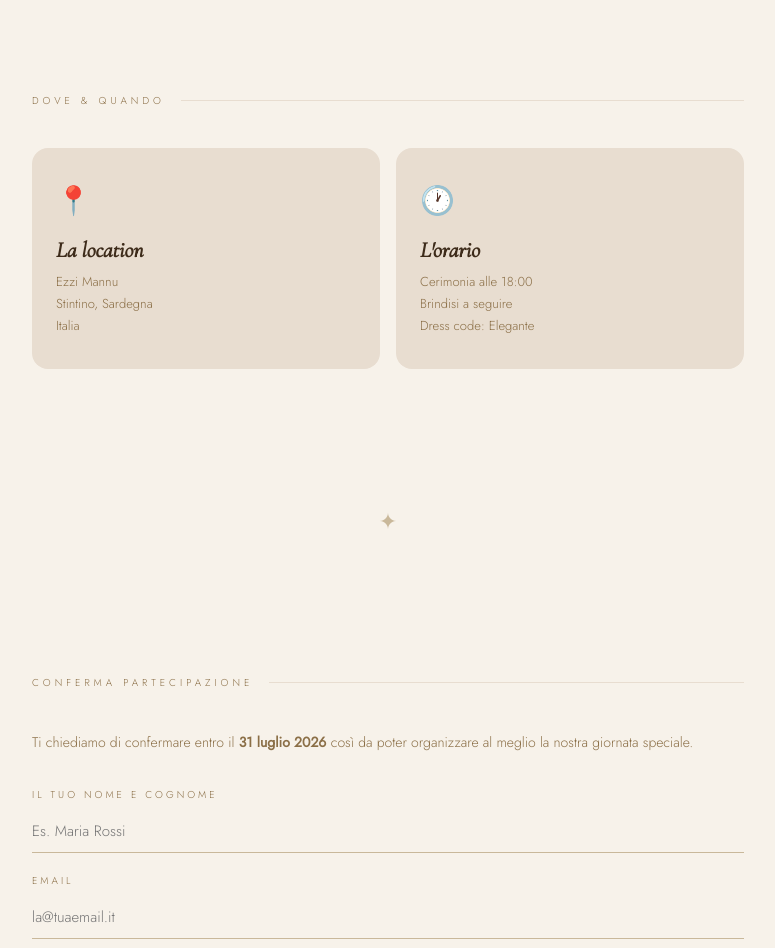
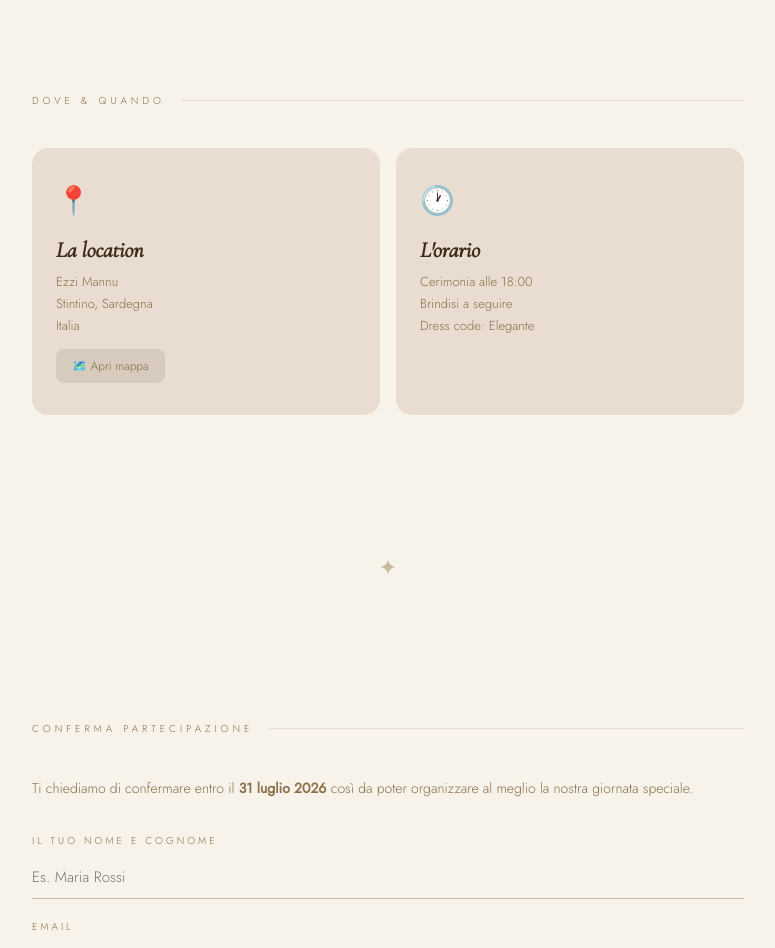
Before and after one commit to centomail-glitch/gfgfamily, a plain HTML site: page index.html in a window 1280 px wide. Shown: the part 1281-2229 px from the top of the page, without its empty margins (252-1027 px from the left). Drawn offline with nearby package versions, Linux system fonts and the light colour scheme.

Commit message:
Aggiungi link Google Maps - https://maps.app.goo.gl/wjyAF8unH63o6LdQ6

```diff
--- a/index.html
+++ b/index.html
@@ -418,6 +418,15 @@
     background: var(--warm);
     border-radius: 16px;
     padding: 32px 24px;
+    text-decoration: none;
+    color: inherit;
+    transition: transform 0.25s, box-shadow 0.25s;
+    display: block;
+  }
+
+  .info-block:hover {
+    transform: translateY(-4px);
+    box-shadow: 0 16px 40px rgba(61,43,26,0.12);
   }
 
   .info-block-icon {
@@ -436,6 +445,22 @@
     font-size: 13px;
     color: var(--earth);
     line-height: 1.7;
+  }
+
+  .info-block-link {
+    display: inline-block;
+    margin-top: 12px;
+    padding: 8px 16px;
+    background: rgba(61,43,26,0.1);
+    border-radius: 8px;
+    font-size: 12px;
+    color: var(--earth);
+    text-decoration: none;
+    transition: background 0.3s;
+  }
+
+  .info-block-link:hover {
+    background: rgba(61,43,26,0.2);
   }
 
   /* FOOTER */
@@ -527,11 +552,12 @@
 <section>
   <p class="section-label">Dove & Quando</p>
   <div class="info-blocks">
-    <div class="info-block">
+    <a href="https://maps.app.goo.gl/wjyAF8unH63o6LdQ6" target="_blank" rel="noopener noreferrer" class="info-block" style="text-decoration: none; color: inherit;">
       <div class="info-block-icon">📍</div>
       <h4>La location</h4>
       <p>Ezzi Mannu<br/>Stintino, Sardegna<br/>Italia</p>
-    </div>
+      <div class="info-block-link">🗺️ Apri mappa</div>
+    </a>
     <div class="info-block">
       <div class="info-block-icon">🕐</div>
       <h4>L'orario</h4>
```
